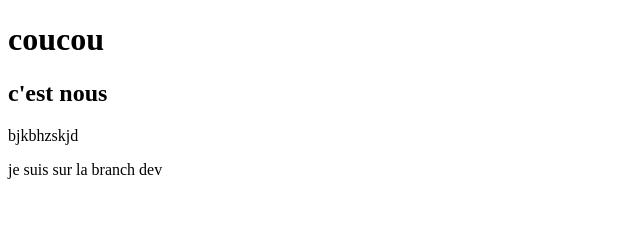
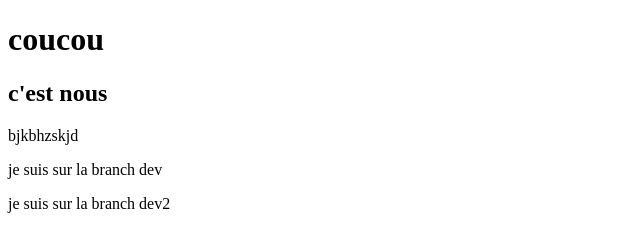
Before and after one commit to Procaillass/EI, a plain HTML site: page index.html in a window 1280 px wide. Shown: the whole page, without its empty margins (0-640 px from the left). Drawn offline with Linux system fonts and the light colour scheme.

Commit message:
branchdev2

```diff
--- a/index.html
+++ b/index.html
@@ -11,5 +11,7 @@
     <h2>c'est nous</h2>
     <p>bjkbhzskjd</p>
     <p>je suis sur la branch dev</p>
+    <p>je suis sur la branch dev2</p>
+
 </body>
 </html>
```
